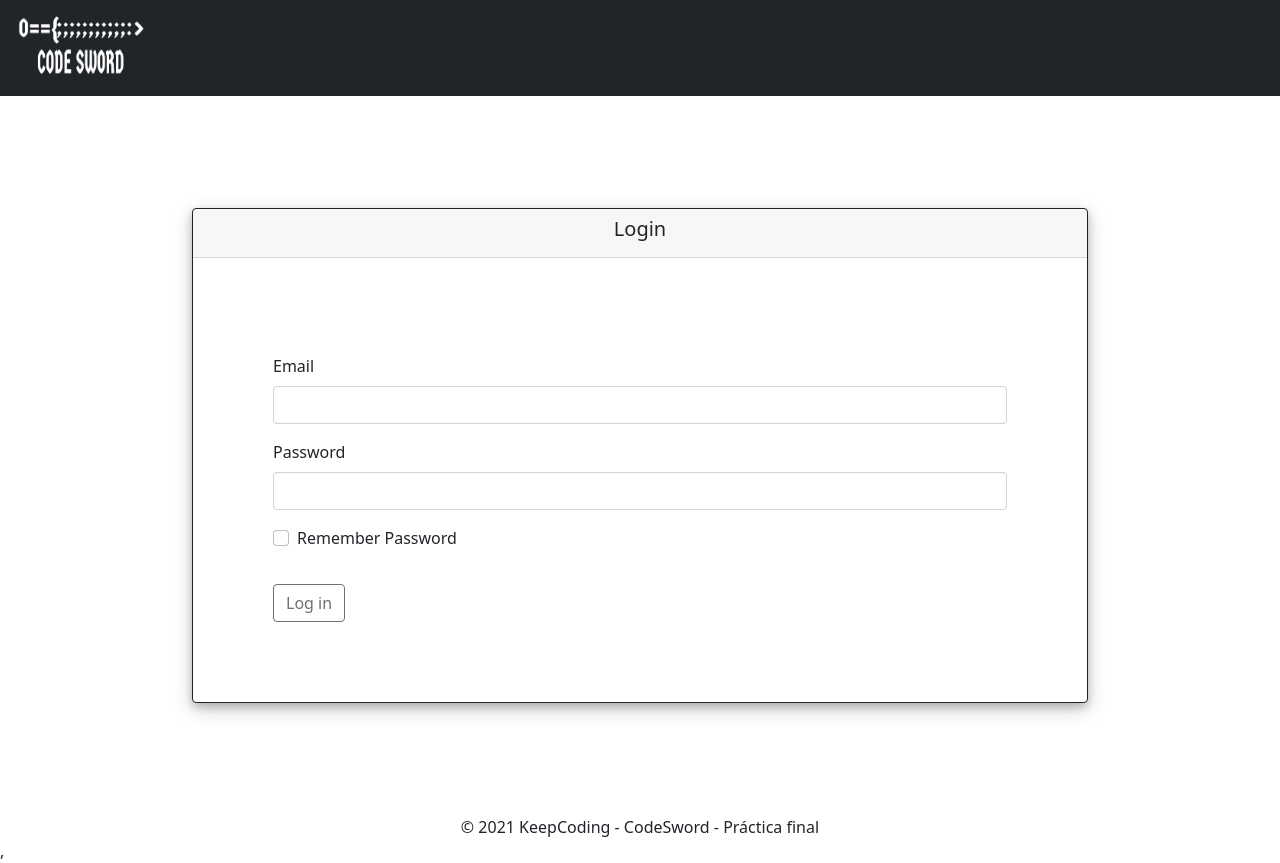
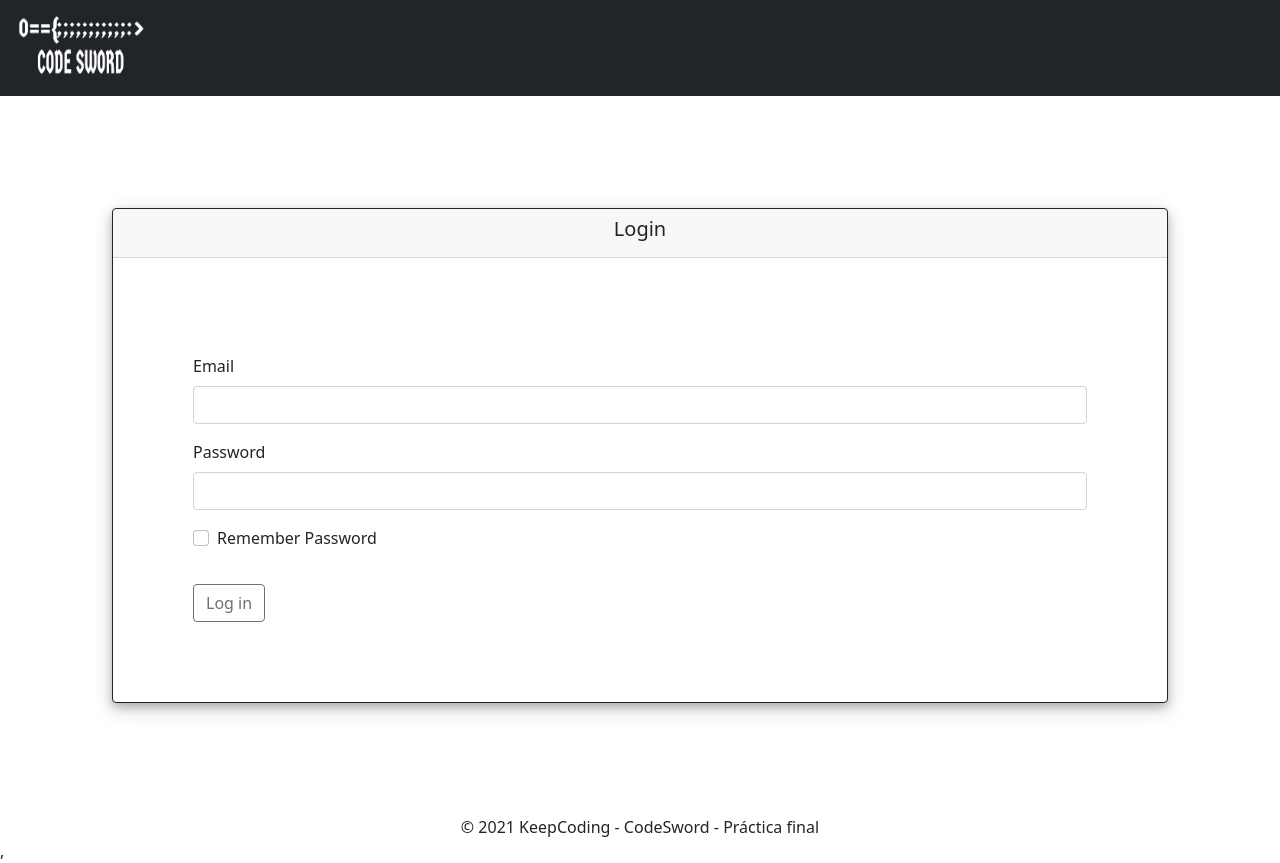
Before and after one commit to davidordo85/Frontend_campManager, a React (Create React App) app in the folder client/: page /login in a window 1280 px wide. Built offline with nearby package versions, Linux system fonts and the light colour scheme; no server answers.

Commit message:
fix login

```diff
--- a/client/src/components/auth/LoginPage/LoginPage.css
+++ b/client/src/components/auth/LoginPage/LoginPage.css
@@ -3,7 +3,7 @@
   margin: 1rem;
 }
 
-.loginform-label{
+.loginform-label {
   margin-top: 1rem;
 }
 
@@ -27,21 +27,15 @@
 }
 
 .card-login {
-  margin: 7rem auto;
+  margin: 7rem;
   box-shadow: 0 4px 8px 0 rgba(0, 0, 0, 0.2), 0 6px 20px 0 rgba(0, 0, 0, 0.19);
   display: flex;
   flex-direction: column;
   justify-content: center;
 }
 
-@media (min-width: 548px) {
+@media (max-width: 608px) {
   .card-login {
-    width: 95%;
+    margin: 3rem 1rem 1rem 1rem;
   }
 }
-
-@media (min-width: 608px) {
-  .card-login{
-    width:70%;
-  }
-}
```
